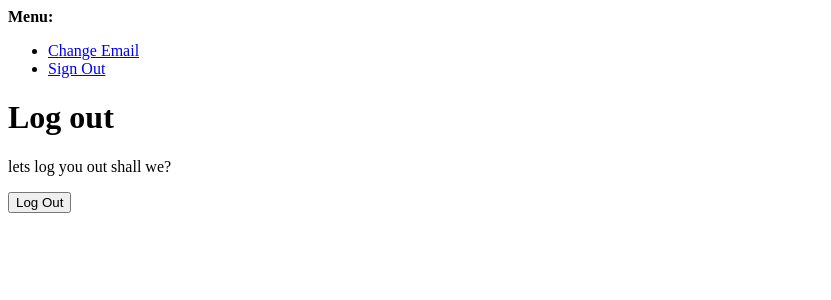
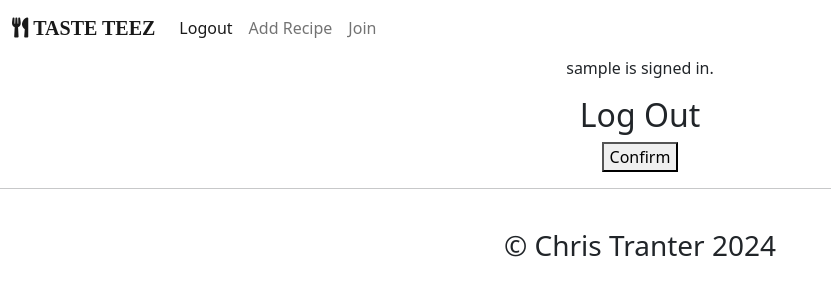
Before and after one commit to Chris-Tranter/tastethis, a Django app: page /accounts/logout/ in a window 1280 px wide. Shown: the top 300 px of the page, without its empty margins (0-831 px from the left). Run offline with Django 4.2, Linux system fonts and the light colour scheme; the visitor is signed in with stand-in values (Sample User, id 1); some libraries are stand-ins or nearby versions.

Commit message:
added horizontal rules underneath headings

```diff
--- a/join/templates/join/join.html
+++ b/join/templates/join/join.html
@@ -18,6 +18,8 @@
   <h2>Join The Team</h2>
 </div>
 
+<hr><br>
+
 <form method="post">
   <div class= "justify-content-center">
     {{ join_form | crispy }}
--- a/recipes/templates/recipes/add_recipe.html
+++ b/recipes/templates/recipes/add_recipe.html
@@ -9,6 +9,8 @@
 <div class="text-center">
     <h2>Add Your Recipe</h2>
 </div>
+
+<hr><br>
 
 <div class="">
     <form method="POST">
--- a/templates/account/logout.html
+++ b/templates/account/logout.html
@@ -1,21 +1,23 @@
-{% extends "account/base.html" %}
-
+{% extends "base.html" %}
+{% load static %}
+{% load crispy_forms_tags %}
 {% load i18n %}
+{% load account socialaccount %}
 
 {% block head_title %}{% trans "Log Out" %}{% endblock head_title %}
 
 {% block content %}
-<h1>{% trans "Log out" %}</h1>
-
-<p>{% trans 'lets log you out shall we?' %}</p>
+<div class="text-center">
+  <h2>Log Out</h2>
 
 <form method="post" action="{% url 'account_logout' %}">
   {% csrf_token %}
   {% if redirect_field_value %}
   <input type="hidden" name="{{ redirect_field_name }}" value="{{ redirect_field_value }}"/>
   {% endif %}
-  <button type="submit">{% trans 'Log Out' %}</button>
+  <button type="submit">{% trans 'Confirm' %}</button>
 </form>
-
+<hr><br>
+</div>
 
 {% endblock content %}
--- a/templates/base.html
+++ b/templates/base.html
@@ -71,11 +71,14 @@
     {% endfor %}
     </div>
 
+    <div>
     {% if user.is_authenticated %}
-    <p class="text-end userp m-2">{{ user }} is signed in.</p>
+    <p class="text-center userp">{{ user }} is signed in.</p>
     {% else %}
-    <p class="text-end userp g-0">You are not logged in</p>
+    <p class="text-center userp">You are not logged in</p>
     {% endif %}
+    </div>
+
     {% block content %}
 
     {% endblock content %}
```
